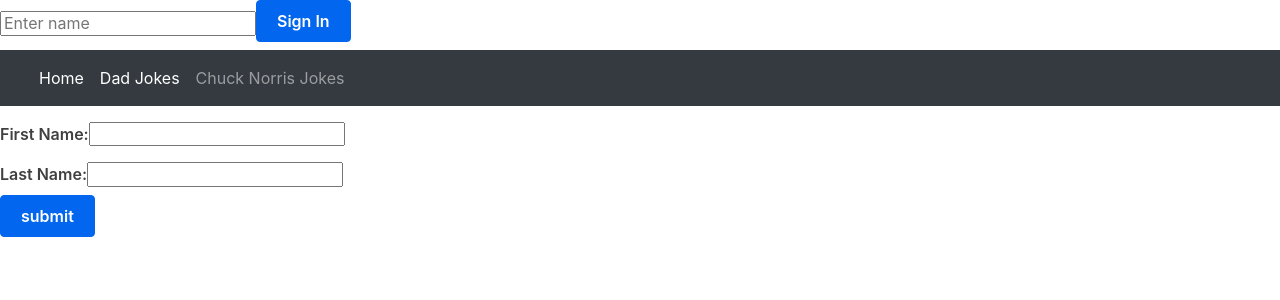
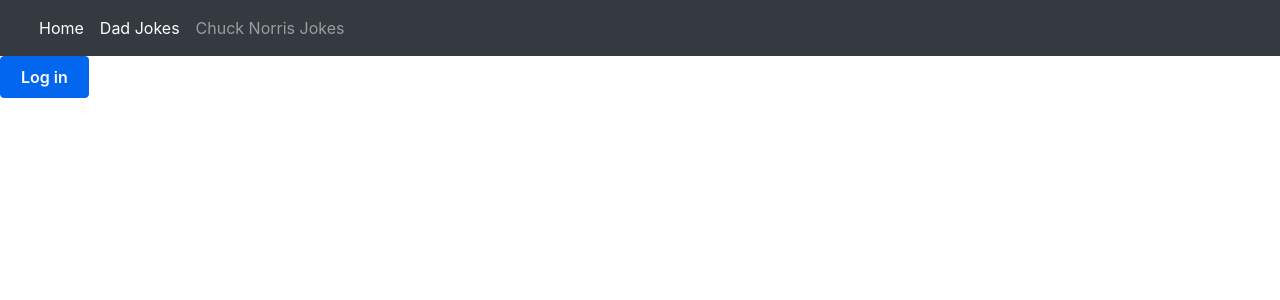
Before and after one commit to jimmycababa/jimmy-react-first-app, a React (Create React App) app: page /Home in a window 1280 px wide. Shown: the top 300 px of the page. Built offline with nearby package versions, Linux system fonts and the light colour scheme.

Commit message:
authO working

```diff
--- a/src/App.js
+++ b/src/App.js
@@ -1,4 +1,4 @@
-import React, {useState} from 'react';
+import React from 'react';
 import { BrowserRouter as Router, Route, Switch, Redirect } from 'react-router-dom';
 import Joke from './Joke';
 import './index.css'
@@ -8,17 +8,19 @@ import Home from './Home';
 
 
 
+
 function App() {
-  const [username, setUsername] = useState(null);
+  // const [username, setUsername] = useState(null);
 
-  function handleSignIn(name){
-    setUsername(name);
-  }
+  // function handleSignIn(name){
+  //   setUsername(name);
+
 
   return (
+
     <Router>
       <div className="App">
-        <Navbar username={username} signIn={handleSignIn}/>
+        <Navbar />
         <Switch>
           <Route path="/Home" exact component={Home}/>
           <Route path="/DadJoke" exact component={Joke}/>
@@ -33,7 +35,6 @@ function App() {
     </div>
     </Router>
 
-
   );
 }
 
--- a/src/Home.js
+++ b/src/Home.js
@@ -1,25 +1,36 @@
 import React from 'react';
-import { useForm } from 'react-hook-form';
+import { useAuth0 } from '@auth0/auth0-react';
 
 export default function Home() {
-    const {register, handleSubmit} = useForm();
-    const onSubmit = (d) => alert(JSON.stringify(d))
+    const {
+        isLoading,
+        isAuthenticated,
+        error,
+        user,
+        loginWithRedirect,
+        logout,
+      } = useAuth0();
 
+      if (isLoading) {
+        return <div>Loading...</div>;
+      }
+      if (error) {
+        return <div>Oops... {error.message}</div>;
+      }
 
+      if (isAuthenticated) {
 
     return (
         <div>
-            <form onSubmit={() => handleSubmit(onSubmit)}>
-                <label>
-                    First Name:
-                    <input {...register("FirstName")} />
-                </label>
-                <label>
-                    Last Name:
-                    <input {...register("LastName")} />
-                </label>
-                <input type="submit" value="submit" />
-            </form>
-        </div>
-    )
+        Hello {user.name}{' '}
+        <button onClick={() => logout({ returnTo: window.location.origin })}>
+          Log out
+        </button>
+      </div>
+    );
+  } else {
+    return <button onClick={loginWithRedirect}>Log in</button>;
+  }
+
+
 }
--- a/src/Navbar.js
+++ b/src/Navbar.js
@@ -1,12 +1,17 @@
-import React, {useState} from 'react'
 
-export default function Navbar(props) {
-    const {username, signIn} = props;
-    const [inputValue, setInputValue] = useState('')
+import React from 'react'
+
+export default function Navbar(){
+
+
+
+// export default function Navbar(props) {
+//     const {username, signIn} = props;
+//     const [inputValue, setInputValue] = useState('')
     return (
 
         <div>
-            {username && <span>Welcome, {username}!</span> ||
+            {/* {username && <span>Welcome, {username}!</span> ||
             <form onSubmit={(e)=> { e.preventDefault(); signIn(inputValue)}}>
                 <input
                     name="username"
@@ -15,7 +20,7 @@ export default function Navbar(props) {
                     value={inputValue}
                     onChange={(e)=> setInputValue(e.target.value)} />
                 <button>Sign In</button>
-            </form>}
+            </form>} */}
             <nav className="navbar navbar-expand-lg navbar-dark bg-dark">
                 <div className="container-fluid">
                     <button className="navbar-toggler" type="button" data-bs-toggle="collapse" data-bs-target="#navbarNav" aria-controls="navbarNav" aria-expanded="false" aria-label="Toggle navigation">
@@ -39,7 +44,11 @@ export default function Navbar(props) {
             </nav>
         </div>
     )
+
+
 }
+
+
 
 // how do i want data to flow in the app
 // data in react is top down flow and unidirectional
--- a/src/index.js
+++ b/src/index.js
@@ -1,6 +1,16 @@
 import React from 'react';
 import ReactDOM from 'react-dom';
+import { Auth0Provider } from '@auth0/auth0-react';
 import App from './App';
 
-ReactDOM.render(<App />, document.getElementById('root')
+
+ReactDOM.render(
+    <Auth0Provider
+    domain="dev-togo-237.us.auth0.com"
+    clientId="9DDsYy3zyxhoPqHY29OXFTkjeoLs3Bfp"
+    redirectUri={window.location.origin}
+  >
+<App />
+</Auth0Provider>,
+document.getElementById('root')
 );
```
Also changed, not shown: 1 other file (tests, documents, lock files or other folders).
